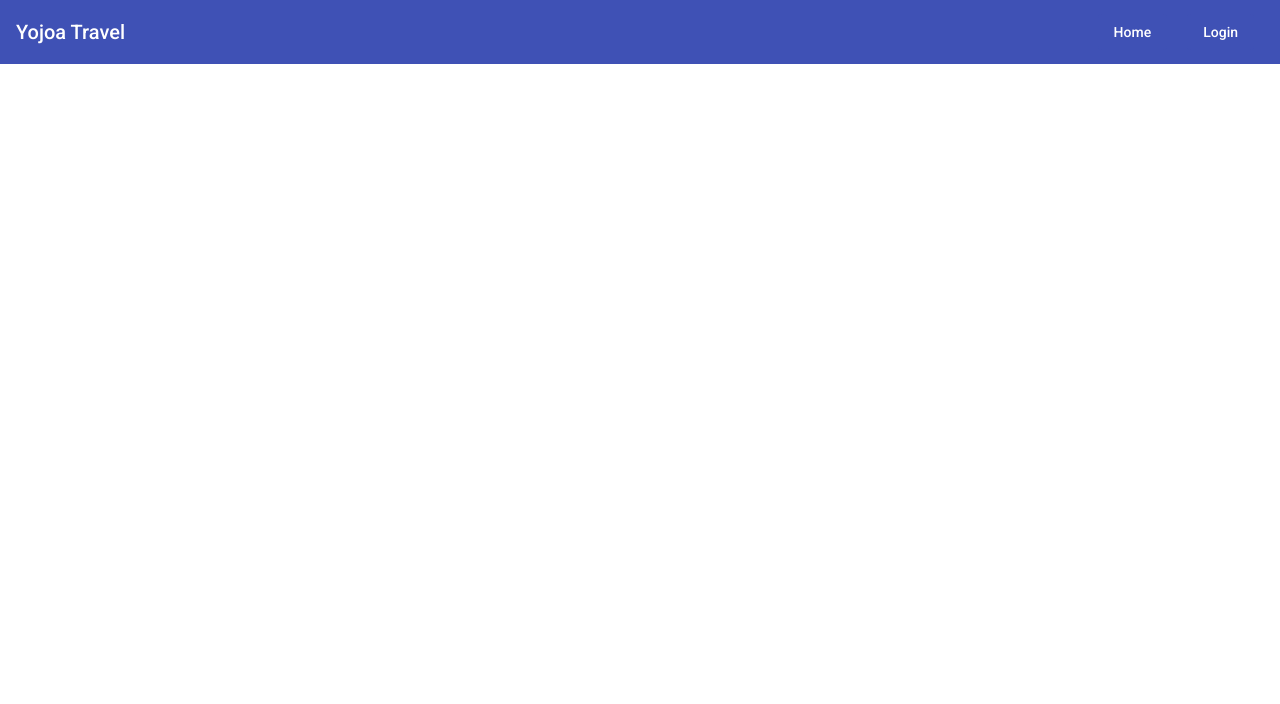
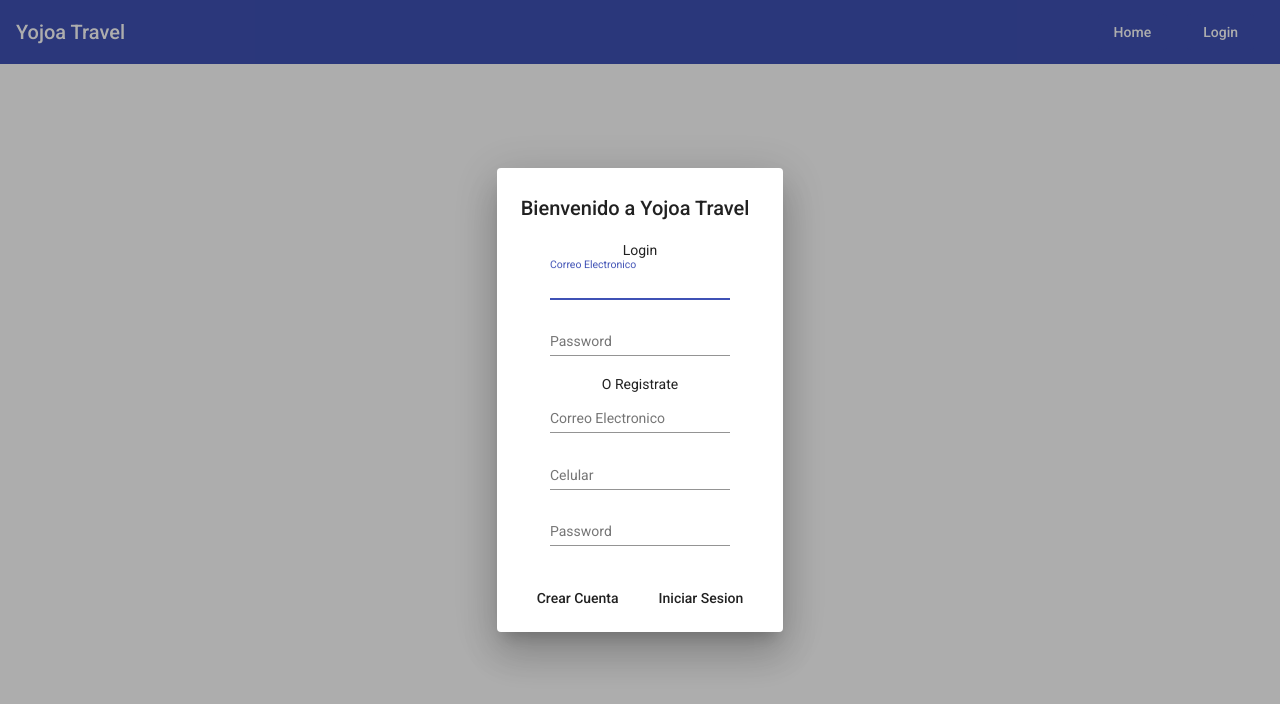
Before and after one commit to asevilla16/YojoaTravelApp, an Angular app: page / in a window 1280 px wide. Both pictures are taken after a click on the button "Login". Shown: the top 704 px of the page. Built offline with nearby package versions, Linux system fonts and the light colour scheme.

Commit message:
Modal de login

```diff
--- a/package.json
+++ b/package.json
@@ -7,7 +7,8 @@
     "build": "ng build",
     "test": "ng test",
     "lint": "ng lint",
-    "e2e": "ng e2e"
+    "e2e": "ng e2e",
+    "postinstall": "ngcc"
   },
   "private": true,
   "dependencies": {
--- /dev/null
+++ b/src/app/layout/components/login-window/login-window.component.css
@@ -0,0 +1,6 @@
+mat-dialog-content {
+  display: flex;
+  flex-direction: column;
+  justify-content: center;
+  align-items: center;
+}
--- /dev/null
+++ b/src/app/layout/components/login-window/login-window.component.html
@@ -0,0 +1,26 @@
+<h2 mat-dialog-title>Bienvenido a Yojoa Travel</h2>
+<mat-dialog-content>
+  <mat-label>Login</mat-label>
+  <mat-form-field>
+    <input matInput placeholder="Correo Electronico" />
+  </mat-form-field>
+  <mat-form-field>
+    <input matInput placeholder="Password" type="password" />
+  </mat-form-field>
+  <mat-divider></mat-divider>
+  <mat-label>O Registrate</mat-label>
+  <mat-form-field>
+    <input matInput placeholder="Correo Electronico" />
+  </mat-form-field>
+  <mat-form-field>
+    <input matInput placeholder="Celular" />
+  </mat-form-field>
+  <mat-form-field>
+    <input matInput placeholder="Password" type="password" />
+  </mat-form-field>
+</mat-dialog-content>
+
+<mat-dialog-actions>
+  <button mat-button>Crear Cuenta</button>
+  <button mat-button>Iniciar Sesion</button>
+</mat-dialog-actions>
--- /dev/null
+++ b/src/app/layout/components/login-window/login-window.component.ts
@@ -0,0 +1,16 @@
+import { Component, Inject, OnInit } from '@angular/core';
+import { FormBuilder, FormGroup } from '@angular/forms';
+import { MAT_DIALOG_DATA } from '@angular/material/dialog';
+
+@Component({
+  selector: 'app-login-window',
+  templateUrl: './login-window.component.html',
+  styleUrls: ['./login-window.component.css'],
+})
+export class LoginWindowComponent implements OnInit {
+  form: FormGroup;
+
+  constructor(@Inject(MAT_DIALOG_DATA) public data: any) {}
+
+  ngOnInit() {}
+}
--- a/src/app/layout/components/main-layout/main-layout.component.html
+++ b/src/app/layout/components/main-layout/main-layout.component.html
@@ -1,6 +1,6 @@
 <mat-toolbar color="primary">
-    Yojoa Travel
-    <span class="spacer"></span>
-    <button mat-flat-button color="primary">Home</button>
-    <button mat-flat-button color="primary">Login</button>
+  Yojoa Travel
+  <span class="spacer"></span>
+  <button mat-flat-button color="primary">Home</button>
+  <button mat-flat-button color="primary" (click)="openDialog()">Login</button>
 </mat-toolbar>
--- a/src/app/layout/components/main-layout/main-layout.component.ts
+++ b/src/app/layout/components/main-layout/main-layout.component.ts
@@ -1,15 +1,25 @@
 import { Component, OnInit } from '@angular/core';
+import {
+  MatDialog,
+  MatDialogRef,
+  MAT_DIALOG_DATA,
+  MatDialogConfig,
+} from '@angular/material/dialog';
+import { LoginWindowComponent } from '../login-window/login-window.component';
 
 @Component({
   selector: 'main-layout',
   templateUrl: './main-layout.component.html',
-  styleUrls: ['./main-layout.component.css']
+  styleUrls: ['./main-layout.component.css'],
 })
 export class MainLayoutComponent implements OnInit {
+  constructor(private dialog: MatDialog) {}
 
-  constructor() { }
+  ngOnInit(): void {}
 
-  ngOnInit(): void {
+  openDialog() {
+    let dialogRef = this.dialog.open(LoginWindowComponent, {
+      data: { name: 'Hello' },
+    });
   }
-
 }
```
Also changed, not shown: src/app/app.module.ts (+4 -6 lines), src/app/layout/layout.module.ts (+20 -8 lines), 2 other files (tests, documents, lock files or other folders).
